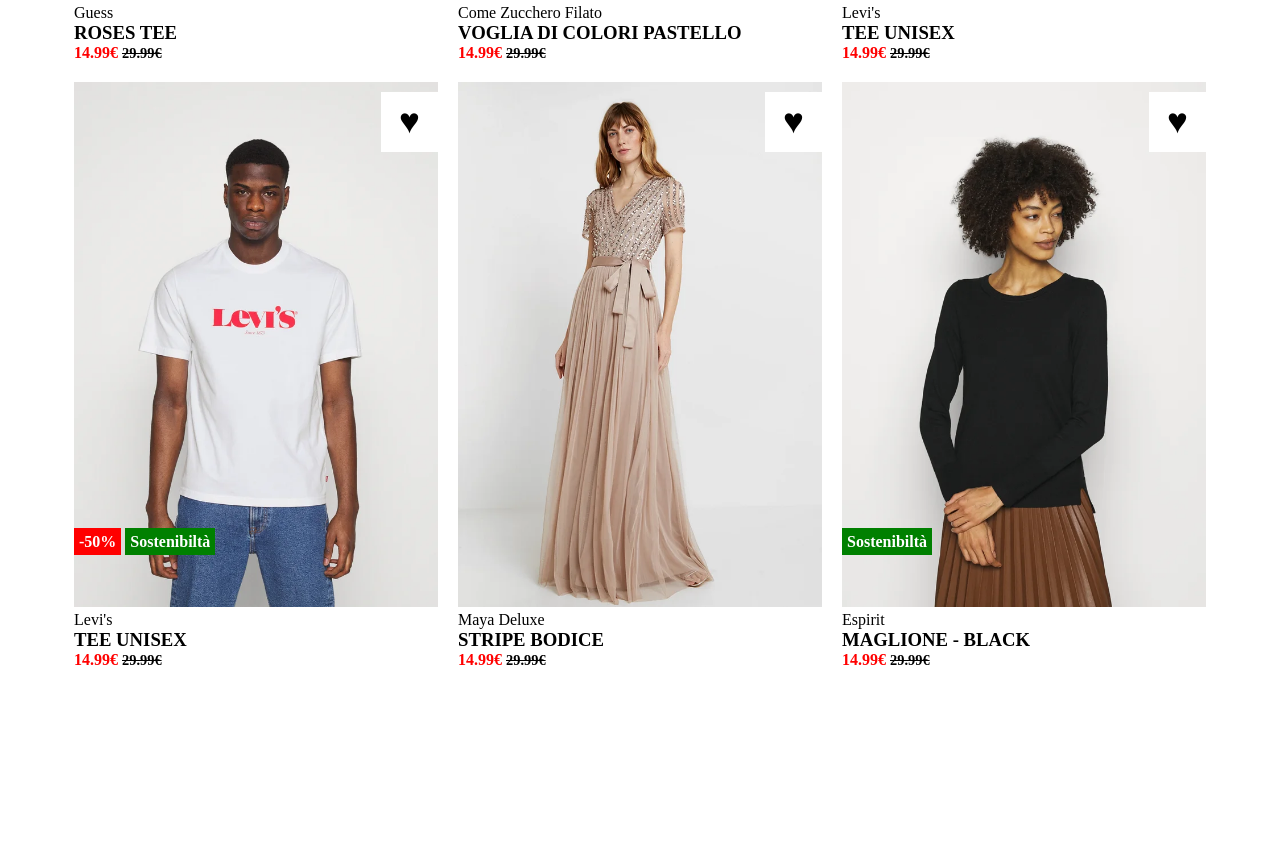
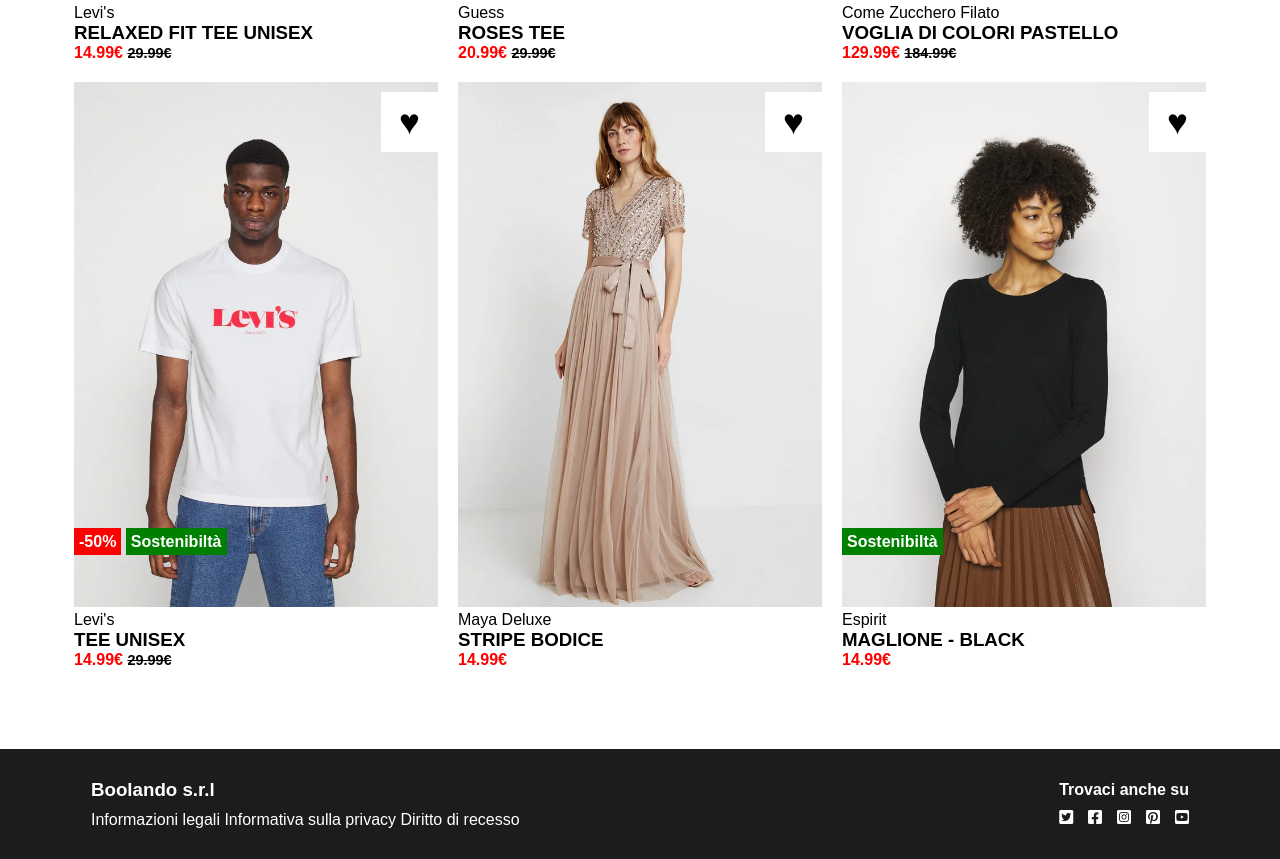
Before and after one commit to Alematri/html-css-boolando, a plain HTML site: page index.html in a window 1280 px wide. Shown: the part 656-1515 px from the top of the page. Before the commit the page ends 1345 px from the top, so only its background shows below. Drawn offline with Linux system fonts and the light colour scheme.

Commit message:
[add+fix] add footer + minor fixs

```diff
--- a/css/style.css
+++ b/css/style.css
@@ -2,6 +2,10 @@
   margin: 0;
   padding: 0;
   box-sizing: border-box;
+}
+
+body{
+  font-family: sans-serif;
 }
 
 .container{
@@ -101,6 +105,7 @@ header .logo{
 
 main{
   padding-top: 130px;
+  padding-bottom: 60px;
 }
 
 main .row .col{
@@ -135,6 +140,7 @@ main .row .col .favourite{
   top: 0;
   right: 0;
   background-color: white;
+  cursor: pointer;
 }
 
 main .row .col .favourite{
@@ -181,8 +187,42 @@ main .card .price span{
   font-weight: bold;
 }
 
-main .card .price span:last-child{
+main .card .price span:nth-child(2){
   font-size: .9rem;
   color: black;
   text-decoration:line-through;
 }
+
+/* FOOTER */
+
+footer{
+  background-color: #1c1c1c;
+  color: white;
+  padding: 30px;
+}
+
+footer .footer-social h4{
+  text-align: left;
+}
+
+.footer-info h3{
+ margin-bottom: 10px;
+}
+
+footer a{
+  text-decoration: none;
+  color: white;
+}
+
+footer a:hover{
+  cursor: pointer;
+}
+
+.footer-social h4{
+  text-align: center;
+  margin-bottom: 10px;
+}
+
+.footer-social ul{
+justify-content: space-between;
+}
--- a/index.html
+++ b/index.html
@@ -48,6 +48,7 @@
 
       <div class="row d-flex flex-wrap">
 
+                <!-- CARD 1 -->
         <div class="col">
           <div class="card">
             <div class="card-image">
@@ -65,8 +66,8 @@
             </div>
 
             <div class="card-text">
-              <span class="brand">Guess</span>
-              <h3 class="product-name">ROSES TEE</h3>
+              <span class="brand">Levi's</span>
+              <h3 class="product-name">RELAXED FIT TEE UNISEX</h3>
                 <div class="price">
                   <span>14.99&euro;</span>
                   <span>29.99&euro;</span>
@@ -75,6 +76,7 @@
           </div>
         </div>
 
+                <!-- CARD 2 -->
         <div class="col">
           <div class="card">
             <div class="card-image">
@@ -91,16 +93,17 @@
             </div>
 
             <div class="card-text">
-              <span class="brand">Come Zucchero Filato</span>
-              <h3 class="product-name">VOGLIA DI COLORI PASTELLO</h3>
+              <span class="brand">Guess</span>
+              <h3 class="product-name">ROSES TEE</h3>
                 <div class="price">
-                  <span>14.99€</span>
-                 <span>29.99€</span>
+                  <span>20.99&euro;</span>
+                 <span>29.99&euro;</span>
                 </div>
             </div>
           </div>
         </div>
 
+              <!-- CARD 3 -->
         <div class="col">
           <div class="card">
             <div class="card-image">
@@ -117,16 +120,17 @@
             </div>
 
             <div class="card-text">
-              <span class="brand">Levi's</span>
-              <h3 class="product-name">TEE UNISEX</h3>
+              <span class="brand">Come Zucchero Filato</span>
+              <h3 class="product-name">VOGLIA DI COLORI PASTELLO</h3>
                 <div class="price">
-                  <span>14.99€</span>
-                 <span>29.99€</span>
+                  <span>129.99&euro;</span>
+                 <span>184.99&euro;</span>
                 </div>
             </div>
           </div>
         </div>
 
+              <!-- CARD 4 -->
         <div class="col">
           <div class="card">
             <div class="card-image">
@@ -154,6 +158,7 @@
           </div>
         </div>
 
+              <!-- CARD 5 -->
         <div class="col">
           <div class="card">
             <div class="card-image">
@@ -171,12 +176,12 @@
               <h3 class="product-name">STRIPE BODICE</h3>
                 <div class="price">
                   <span>14.99€</span>
-                 <span>29.99€</span>
                 </div>
             </div>
           </div>
         </div>
 
+              <!-- CARD 6 -->
         <div class="col">
           <div class="card">
             <div class="card-image">
@@ -197,16 +202,37 @@
               <h3 class="product-name">MAGLIONE - BLACK</h3>
                 <div class="price">
                   <span>14.99€</span>
-                 <span>29.99€</span>
                 </div>
             </div>
           </div>
         </div>
-
       </div>
     </div>
   </main>
 
+  <footer>
+    <div class="container d-flex justify-content-between h-100 align-center">
+
+      <div class="footer-info">
+        <h3>Boolando s.r.l</h3>
+        <a href="#">Informazioni legali</a>
+       <a href="#">Informativa sulla privacy</a>
+       <a href="#">Diritto di recesso</a>
+      </div>
+
+      <div class="footer-social">
+       <h4>Trovaci anche su</h4>
+        <ul class="d-flex">
+         <li><a href="#"><i class="fa-brands fa-square-twitter"></i></a></li>
+         <li><a href="#"><i class="fa-brands fa-square-facebook"></i></a></li>
+         <li><a href="#"><i class="fa-brands fa-square-instagram"></i></a></li>
+         <li><a href="#"><i class="fa-brands fa-square-pinterest"></i></a></li>
+         <li><a href="#"><i class="fa-brands fa-square-youtube"></i></a></li>
+        </ul>
+      </div>
+    </div>
+  </footer>
+
 </body>
 
 </html>
```
